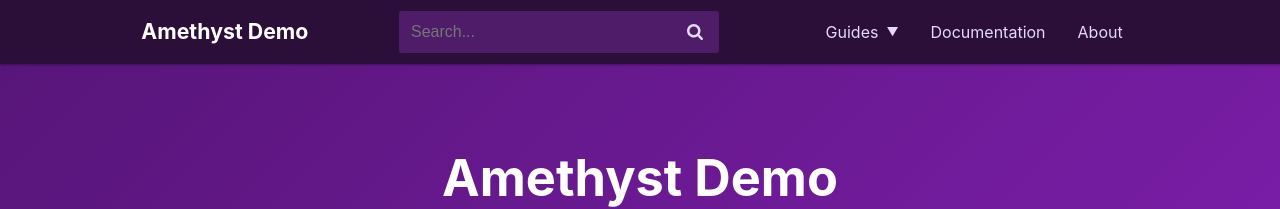
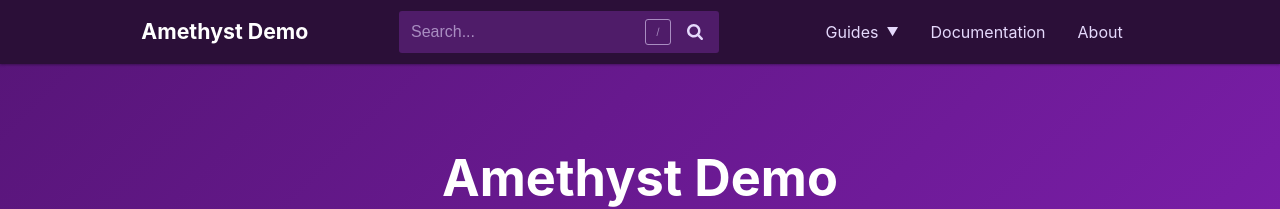
Before and after one commit to qunitjs/jekyll-theme-amethyst, a Jekyll site: the page built from index.md, in a window 1280 px wide. Shown: the top 209 px of the page. Built offline with Jekyll 4.4.1, drawn with Linux system fonts in a browser that asks for light colours.

Commit message:
Search: Add '/' (slash) keyboard shortcut for input field
Also fix placeholder styling while at it to not rely on the browser
default. The default in Firefox was quite alright, in that it seemed
to use plain white at a lower opacity which worked very well on our
purple background.

In Safari and Chrome, however, the user agent stylesheet appears to
hardcode a specific tint of grey, which completely disappeared against
our darker colored background.

```diff
--- a/_includes/search.html
+++ b/_includes/search.html
@@ -1,9 +1,9 @@
 <form class="site-search" id="site-search-form" action="https://duckduckgo.com">
 <label class="screen-reader-text" for="aa-search-input">Search</label>
 <input type="search" name="q" id="aa-search-input" class="aa-input-search" placeholder="Search..." autocomplete="off">
-<input type="hidden" name="sites" value="{{ site.url | remove_first: 'http://' | remove_first: 'https://' }}"/>
+<input type="hidden" name="sites" value="{{ site.url | remove_first: 'http://' | remove_first: 'https://' }}">
 <svg class="aa-input-icon" viewBox="654 -372 1664 1664">
-    <path d="M1806,332c0-123.3-43.8-228.8-131.5-316.5C1586.8-72.2,1481.3-116,1358-116s-228.8,43.8-316.5,131.5  C953.8,103.2,910,208.7,910,332s43.8,228.8,131.5,316.5C1129.2,736.2,1234.7,780,1358,780s228.8-43.8,316.5-131.5  C1762.2,560.8,1806,455.3,1806,332z M2318,1164c0,34.7-12.7,64.7-38,90s-55.3,38-90,38c-36,0-66-12.7-90-38l-343-342  c-119.3,82.7-252.3,124-399,124c-95.3,0-186.5-18.5-273.5-55.5s-162-87-225-150s-113-138-150-225S654,427.3,654,332  s18.5-186.5,55.5-273.5s87-162,150-225s138-113,225-150S1262.7-372,1358-372s186.5,18.5,273.5,55.5s162,87,225,150s113,138,150,225  S2062,236.7,2062,332c0,146.7-41.3,279.7-124,399l343,343C2305.7,1098.7,2318,1128.7,2318,1164z" />
+    <path d="M1806,332c0-123.3-43.8-228.8-131.5-316.5C1586.8-72.2,1481.3-116,1358-116s-228.8,43.8-316.5,131.5  C953.8,103.2,910,208.7,910,332s43.8,228.8,131.5,316.5C1129.2,736.2,1234.7,780,1358,780s228.8-43.8,316.5-131.5  C1762.2,560.8,1806,455.3,1806,332z M2318,1164c0,34.7-12.7,64.7-38,90s-55.3,38-90,38c-36,0-66-12.7-90-38l-343-342  c-119.3,82.7-252.3,124-399,124c-95.3,0-186.5-18.5-273.5-55.5s-162-87-225-150s-113-138-150-225S654,427.3,654,332  s18.5-186.5,55.5-273.5s87-162,150-225s138-113,225-150S1262.7-372,1358-372s186.5,18.5,273.5,55.5s162,87,225,150s113,138,150,225  S2062,236.7,2062,332c0,146.7-41.3,279.7-124,399l343,343C2305.7,1098.7,2318,1128.7,2318,1164z"/>
 </svg>
 </form>
 
@@ -97,11 +98,10 @@
                 const content = suggestion._highlightResult.content && suggestion._highlightResult.content.value || '';
                 suggestion._href = (source.base || '') + formatURL(suggestion);
                 return `
-                    <a href="${suggestion._href}" tabindex="-1">
-                        <p class="aa-suggestion_title">${title}</p>
-                        <p class="aa-suggestion_content">${content}</p>
-                    </a>
-                `;
+                <a href="${suggestion._href}" tabindex="-1">
+                    <p class="aa-suggestion_title">${title}</p>
+                    <p class="aa-suggestion_content">${content}</p>
+                </a>`;
             }
         }
     }));
--- a/_sass/amethyst.scss
+++ b/_sass/amethyst.scss
@@ -435,6 +435,33 @@
     }
 }
 
+.site-search:not(:focus-within) .aa-input-search::placeholder {
+    color: $color-bright;
+    opacity: 0.6;
+}
+
+// Only displayed when the optional JS code was supported
+// in the current browser and run to completion.
+.site-search--bound:not(:focus-within):after {
+    content: '/';
+    display: inline-block;
+
+    font-size: 60%;
+    line-height: 2.5;
+    text-align: center;
+    width: 2.5em;
+    height: 2.5em;
+    position: absolute;
+    top: 50%;
+    right: 48px;
+    transform: translateY(-50%);
+
+    border-radius: 3px;
+    border: 1px solid $color-bright;
+    color: $color-bright;
+    opacity: 0.6;
+}
+
 .aa-input-icon {
     width: 16px;
     height: 16px;
```
Also changed, not shown: other parts of _includes/search.html (+18 -9 lines), _layouts/wrapper.html (+5 -5 lines).
